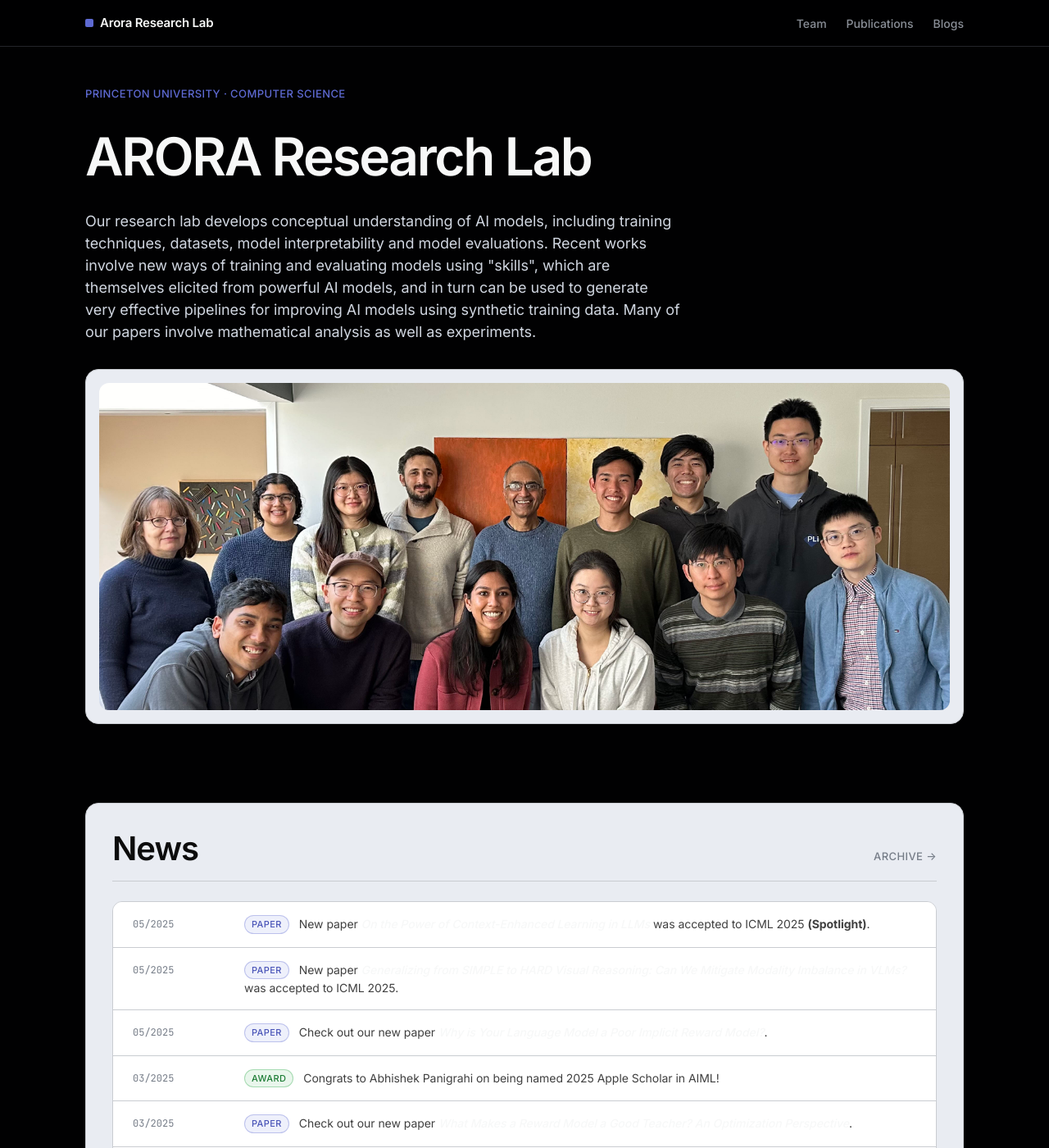
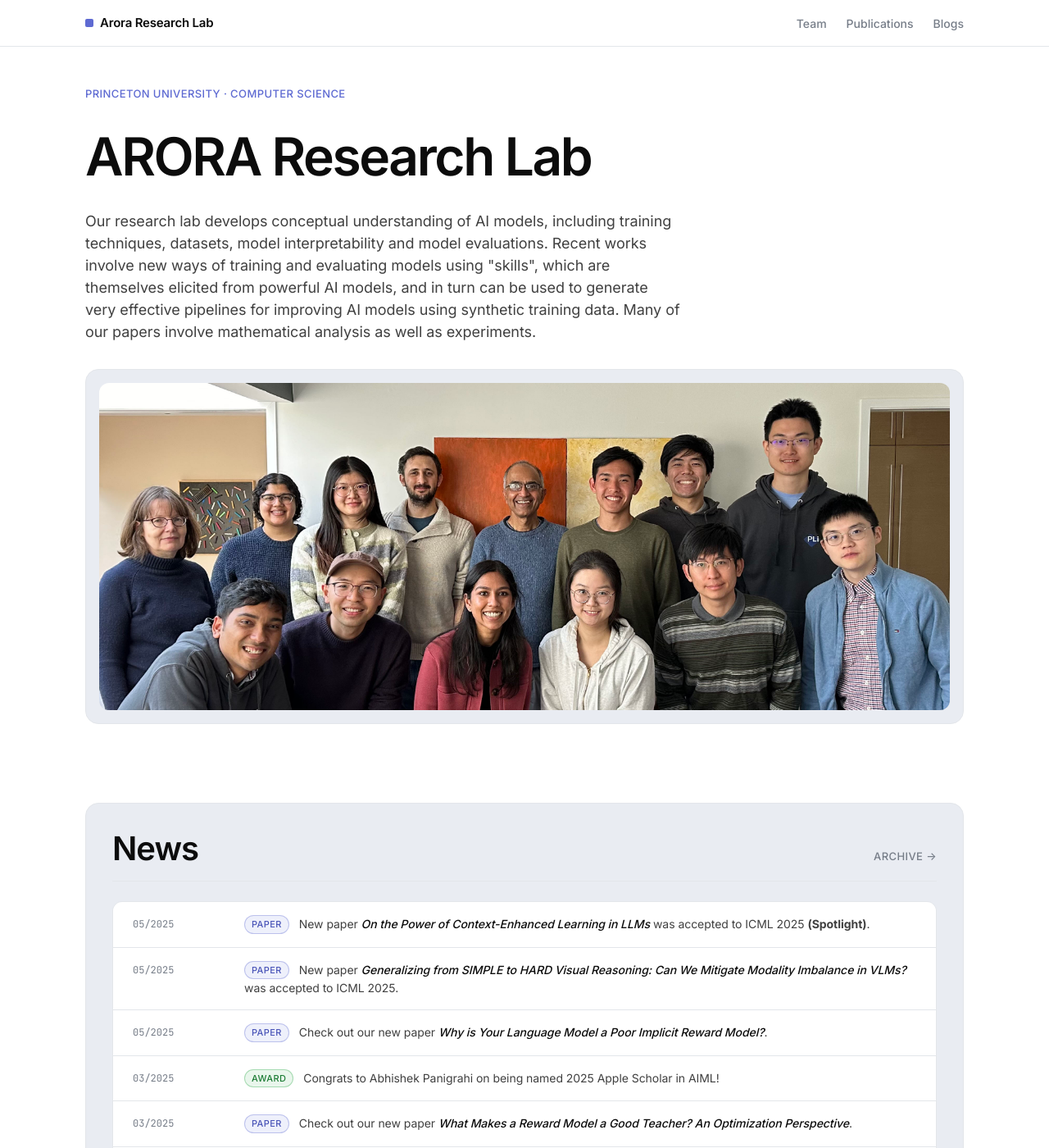
Before and after one commit to aroraresearch-princeton/aroraresearch-princeton.github.io, a Jekyll site: the page built from index.md, in a window 1280 px wide and 1400 px high. Shown: the whole window at 82% size. Built offline with Jekyll 4.4.1, drawn with Linux system fonts in a browser that asks for light colours.

Commit message:
Flip site to light mode
Inverts canvas and ink tokens — white canvas, dark text, light cool-gray
surface ladder, lavender accent preserved. Nav backdrop, color-scheme,
and theme-color updated accordingly. Linear's typography, spacing,
hairlines, and 12px card radius remain unchanged.

Co-Authored-By: Claude Opus 4.7 (1M context) <noreply@anthropic.com>

```diff
--- a/_layouts/default.html
+++ b/_layouts/default.html
@@ -4,8 +4,8 @@
     <meta charset="UTF-8">
     <meta http-equiv="X-UA-Compatible" content="IE=edge">
     <meta name="viewport" content="width=device-width, initial-scale=1">
-    <meta name="color-scheme" content="dark">
-    <meta name="theme-color" content="#010102">
+    <meta name="color-scheme" content="light">
+    <meta name="theme-color" content="#ffffff">
 
     {% seo %}
     <link rel="stylesheet" href="{{ "/assets/css/style.css?v=" | append: site.github.build_revision | relative_url }}">
--- a/_sass/jekyll-theme-minimal.scss
+++ b/_sass/jekyll-theme-minimal.scss
@@ -7,39 +7,40 @@
 :root {
   /* Brand & accent */
   --color-primary:        #5e6ad2;
-  --color-primary-hover:  #828fff;
+  --color-primary-hover:  #4a55b8;
   --color-primary-focus:  #5e69d1;
   --color-on-primary:     #ffffff;
 
-  /* Surface ladder */
-  --color-canvas:         #010102;
-  --color-surface-1:      #0f1011;
-  --color-surface-2:      #141516;
-  --color-surface-3:      #18191a;
-  --color-surface-4:      #191a1b;
+  /* Surface ladder — light mode */
+  --color-canvas:         #ffffff;
+  --color-surface-1:      #f7f8f8;
+  --color-surface-2:      #eef0f3;
+  --color-surface-3:      #e9ecf2;  /* Cool Cloud */
+  --color-surface-4:      #e2e5eb;
 
   /* Hairlines */
-  --color-hairline:        #23252a;
-  --color-hairline-strong: #34343a;
-  --color-hairline-tertiary: #3e3e44;
+  --color-hairline:           #e3e6ea;
+  --color-hairline-strong:    #d0d4da;
+  --color-hairline-tertiary:  #c9ccd1;
 
   /* Ink */
-  --color-ink:           #f7f8f8;
-  --color-ink-muted:     #d0d6e0;
-  --color-ink-subtle:    #8a8f98;
-  --color-ink-tertiary:  #62666d;
+  --color-ink:           #0c0c0c;
+  --color-ink-muted:     #404040;
+  --color-ink-subtle:    #767d88;
+  --color-ink-tertiary:  #a7a7a7;
 
   /* Semantic */
-  --color-success: #27a644;
+  --color-success: #1e7d36;
 
-  /* Light surfaces (Runway-inspired alternation) */
-  --color-canvas-light:     #e9ecf2;  /* Cool Cloud */
-  --color-surface-light-1:  #ffffff;
-  --color-surface-light-2:  #f4f6fa;
-  --color-ink-on-light:         #0c0c0c;
-  --color-ink-on-light-muted:   #404040;
-  --color-ink-on-light-subtle:  #767d88;
-  --color-hairline-on-light:    #c9ccd1;
+  /* Aliases retained for any explicit "on-light" component overrides
+     (now identical to the main tokens since the whole site is light). */
+  --color-canvas-light:     var(--color-surface-3);
+  --color-surface-light-1:  var(--color-canvas);
+  --color-surface-light-2:  var(--color-surface-1);
+  --color-ink-on-light:         var(--color-ink);
+  --color-ink-on-light-muted:   var(--color-ink-muted);
+  --color-ink-on-light-subtle:  var(--color-ink-subtle);
+  --color-hairline-on-light:    var(--color-hairline);
 
   /* Type */
   --font-sans:    'Inter', 'SF Pro Display', -apple-system, BlinkMacSystemFont, 'Segoe UI', Roboto, sans-serif;
@@ -184,7 +185,7 @@ th { color: var(--color-ink); font-weight: 500; }
   position: sticky;
   top: 0;
   z-index: 50;
-  background: rgba(1, 1, 2, 0.85);
+  background: rgba(255, 255, 255, 0.85);
   backdrop-filter: saturate(180%) blur(12px);
   -webkit-backdrop-filter: saturate(180%) blur(12px);
   border-bottom: 1px solid var(--color-hairline);
```
